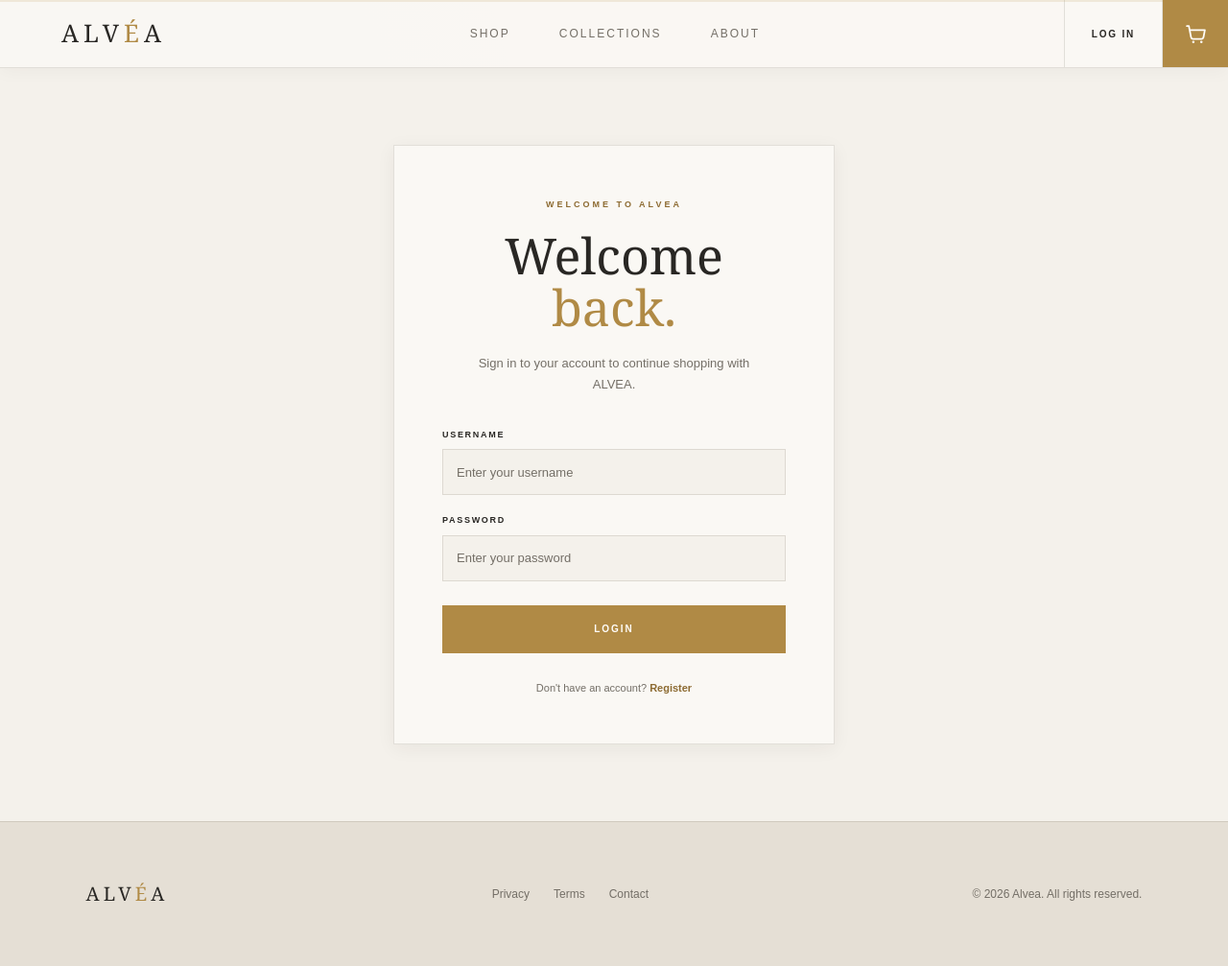
After one commit to Steck98/jewelry-store, a Django app: page /login/ in a window 1280 px wide. The commit adds this page. Shown: the whole page at 96% size. Run offline with Django 5.2, Linux system fonts and the light colour scheme.

Commit message:
Add login page

```diff
--- /dev/null
+++ b/accounts/urls.py
@@ -0,0 +1,7 @@
+from django.urls import path
+
+from .views import login_view
+
+urlpatterns = [
+    path("", login_view, name="login"),
+]
--- /dev/null
+++ b/accounts/views.py
@@ -0,0 +1,5 @@
+from django.shortcuts import render
+
+
+def login_view(request):
+    return render(request, "accounts/login.html")
--- a/config/urls.py
+++ b/config/urls.py
@@ -9,5 +9,6 @@ urlpatterns = [
     path("admin/", admin.site.urls),
     path("", include("home.urls")),
     path("products/", include("catalog.urls")),
+    path("login/", include("accounts.urls")),
 ]
 urlpatterns += static(settings.MEDIA_URL, document_root=settings.MEDIA_ROOT)
--- /dev/null
+++ b/static/css/login.css
@@ -0,0 +1,222 @@
+/* =========================================================
+   LOGIN PAGE
+========================================================= */
+
+.login-page {
+    min-height: calc(100vh - 70px);
+
+    display: flex;
+    align-items: center;
+    justify-content: center;
+
+    padding: 80px 20px;
+
+    background: var(--background);
+}
+
+.login-container {
+    width: min(460px, 100%);
+
+    padding: 55px 50px 50px;
+
+    background: var(--surface);
+
+    border: 1px solid var(--border);
+
+    box-shadow: var(--shadow-soft);
+
+    text-align: center;
+}
+
+/* =========================================================
+   HEADER
+========================================================= */
+
+.login-eyebrow {
+    display: block;
+
+    margin-bottom: 18px;
+
+    color: var(--gold-dark);
+
+    font-family: Arial, sans-serif;
+    font-size: 9px;
+    font-weight: 600;
+    letter-spacing: 3px;
+    text-transform: uppercase;
+}
+
+.login-container h1 {
+    margin: 0;
+
+    color: var(--text);
+
+    font-family: Georgia, "Times New Roman", serif;
+    font-size: 52px;
+    font-weight: 400;
+    line-height: 1.05;
+}
+
+.login-container h1 span {
+    color: var(--gold);
+}
+
+.login-description {
+    max-width: 330px;
+
+    margin: 20px auto 35px;
+
+    color: var(--muted);
+
+    font-family: Arial, sans-serif;
+    font-size: 13px;
+    line-height: 1.7;
+}
+
+/* =========================================================
+   FORM
+========================================================= */
+
+.login-form {
+    display: flex;
+    flex-direction: column;
+
+    gap: 20px;
+
+    text-align: left;
+}
+
+.login-field {
+    display: flex;
+    flex-direction: column;
+
+    gap: 8px;
+}
+
+.login-field label {
+    color: var(--text);
+
+    font-family: Arial, sans-serif;
+    font-size: 9px;
+    font-weight: 600;
+    letter-spacing: 1.7px;
+    text-transform: uppercase;
+}
+
+.login-field input {
+    width: 100%;
+
+    min-height: 48px;
+
+    padding: 0 14px;
+
+    color: var(--text);
+    background: var(--background);
+
+    border: 1px solid var(--border);
+
+    outline: none;
+
+    font-family: Arial, sans-serif;
+    font-size: 13px;
+
+    transition:
+        border-color 0.25s ease,
+        box-shadow 0.25s ease;
+}
+
+.login-field input::placeholder {
+    color: var(--muted);
+}
+
+.login-field input:focus {
+    border-color: var(--border-strong);
+
+    box-shadow: var(--gold-glow);
+}
+
+/* =========================================================
+   BUTTON
+========================================================= */
+
+.login-button {
+    width: 100%;
+
+    min-height: 50px;
+
+    margin-top: 5px;
+
+    color: var(--white);
+    background: var(--gold);
+
+    border: 1px solid var(--gold);
+
+    font-family: Arial, sans-serif;
+    font-size: 10px;
+    font-weight: 600;
+    letter-spacing: 2px;
+    text-transform: uppercase;
+
+    cursor: pointer;
+
+    transition:
+        background 0.25s ease,
+        border-color 0.25s ease;
+}
+
+.login-button:hover {
+    background: var(--gold-dark);
+    border-color: var(--gold-dark);
+}
+
+/* =========================================================
+   REGISTER LINK
+========================================================= */
+
+.login-register {
+    margin: 28px 0 0;
+
+    color: var(--muted);
+
+    font-family: Arial, sans-serif;
+    font-size: 11px;
+}
+
+.login-register a {
+    color: var(--gold-dark);
+
+    font-weight: 600;
+
+    text-decoration: none;
+
+    transition: color 0.2s ease;
+}
+
+.login-register a:hover {
+    color: var(--text);
+}
+
+/* =========================================================
+   MOBILE
+========================================================= */
+
+@media (max-width: 550px) {
+
+    .login-page {
+        min-height: calc(100vh - 58px);
+
+        padding: 50px 18px;
+    }
+
+    .login-container {
+        padding: 42px 25px 35px;
+    }
+
+    .login-container h1 {
+        font-size: 44px;
+    }
+
+    .login-description {
+        font-size: 12px;
+    }
+}
--- a/static/css/style.css
+++ b/static/css/style.css
@@ -2,3 +2,4 @@
 @import url("home.css");
 @import url("catalog.css");
 @import url("product_detail.css");
+@import url("login.css");
--- /dev/null
+++ b/templates/accounts/login.html
@@ -0,0 +1,69 @@
+{% extends "base.html" %}
+
+{% block title %}
+ALVEA | Login
+{% endblock %}
+
+{% block content %}
+
+<section class="login-page">
+
+    <div class="login-container">
+
+        <span class="login-eyebrow">
+            Welcome to ALVEA
+        </span>
+
+        <h1>
+            Welcome<br>
+            <span>back.</span>
+        </h1>
+
+        <p class="login-description">
+            Sign in to your account to continue shopping with ALVEA.
+        </p>
+
+        <form class="login-form">
+
+            <div class="login-field">
+                <label for="username">
+                    Username
+                </label>
+
+                <input
+                    type="text"
+                    id="username"
+                    name="username"
+                    placeholder="Enter your username"
+                >
+            </div>
+
+            <div class="login-field">
+                <label for="password">
+                    Password
+                </label>
+
+                <input
+                    type="password"
+                    id="password"
+                    name="password"
+                    placeholder="Enter your password"
+                >
+            </div>
+
+            <button type="submit" class="login-button">
+                Login
+            </button>
+
+        </form>
+
+        <p class="login-register">
+            Don't have an account?
+            <a href="#">Register</a>
+        </p>
+
+    </div>
+
+</section>
+
+{% endblock %}
--- a/templates/base.html
+++ b/templates/base.html
@@ -42,7 +42,6 @@
             ALV<span>É</span>A
         </a>
 
-
         <div class="nav-links">
 
             <a href="/products/">
@@ -62,7 +61,7 @@
 
         <div class="nav-actions">
 
-            <a href="#" class="login-link">
+            <a href="/login" class="login-link">
                 Log In
             </a>
 
--- a/templates/home/home.html
+++ b/templates/home/home.html
@@ -30,11 +30,11 @@
 
         <div class="home-hero-actions">
 
-            <a href="#" class="gold-button">
+            <a href="/products" class="gold-button">
                 Explore collection
             </a>
 
-            <a href="#" class="home-hero-link">
+            <a href="/#about" class="home-hero-link">
                 Our story
             </a>
 
```
